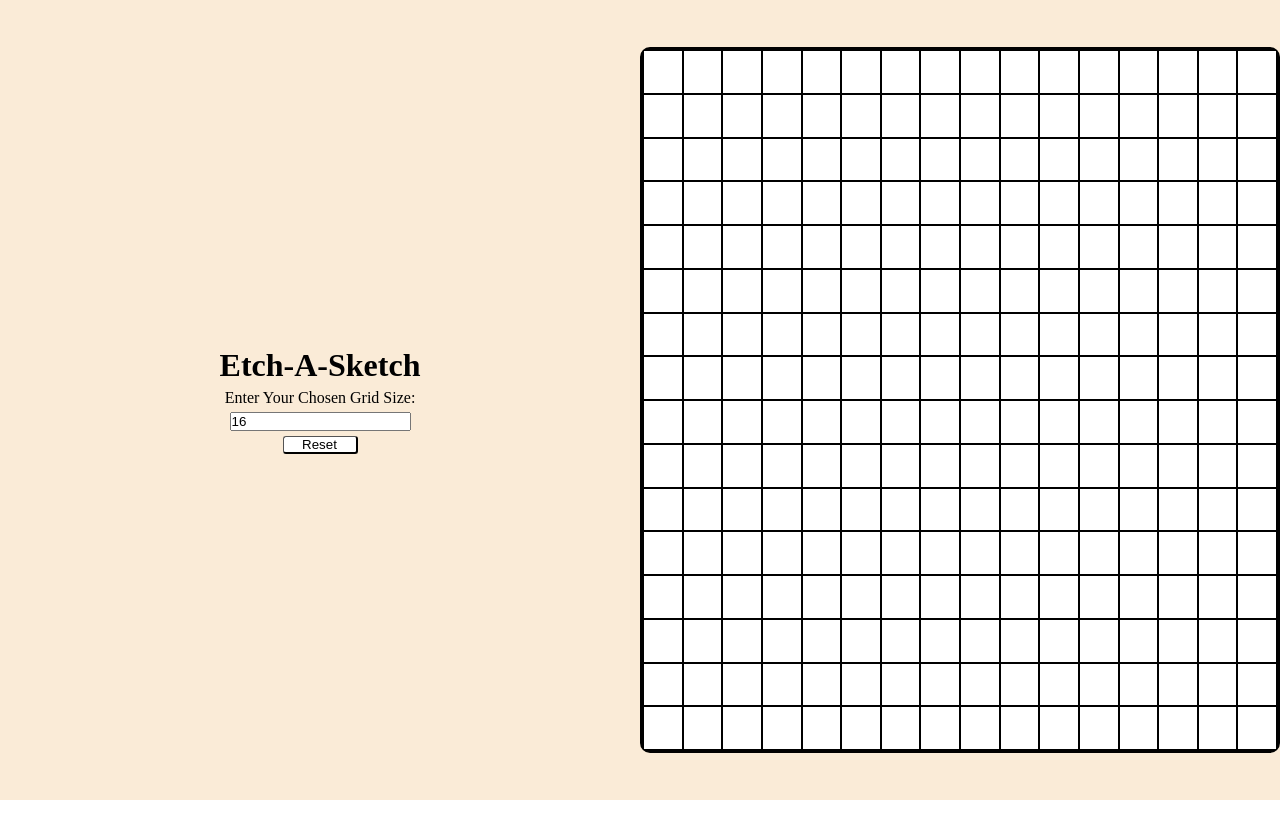
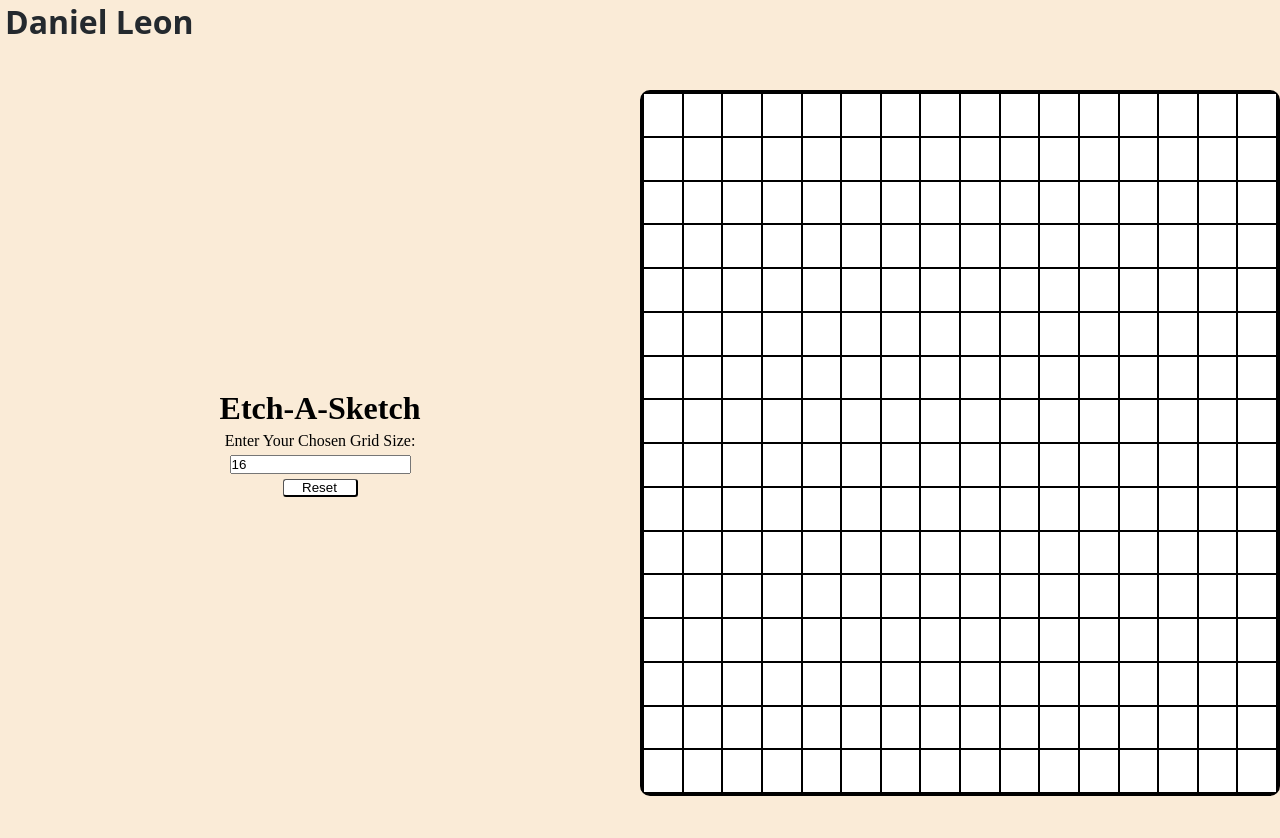
Before and after one commit to KKaged/etch-a-sketch, a plain HTML site: page index.html in a window 1280 px wide. Before the commit the page ends 800 px from the top, so only its background shows below. Drawn offline with Linux system fonts and the light colour scheme.

Commit message:
added name.

```diff
--- a/index.html
+++ b/index.html
@@ -8,6 +8,7 @@
     <link rel="stylesheet" href="styles.css" />
   </head>
   <body>
+    <h1 class="name">Daniel Leon</h1>
     <div class="main-container">
       <div class="left">
         <h1 class="title">Etch-A-Sketch</h1>
--- a/styles.css
+++ b/styles.css
@@ -63,3 +63,10 @@ button:hover{
     background-color: grey;
     border: 1px solid black;
 }
+.name{
+    background-color: antiquewhite;
+    color: #24292e;
+    padding-left: 5px;
+    font-family: system-ui, -apple-system, BlinkMacSystemFont, 'Segoe UI', Roboto, Oxygen, Ubuntu, Cantarell, 'Open Sans', 'Helvetica Neue', sans-serif;
+    font-weight: bolder;
+}
```
